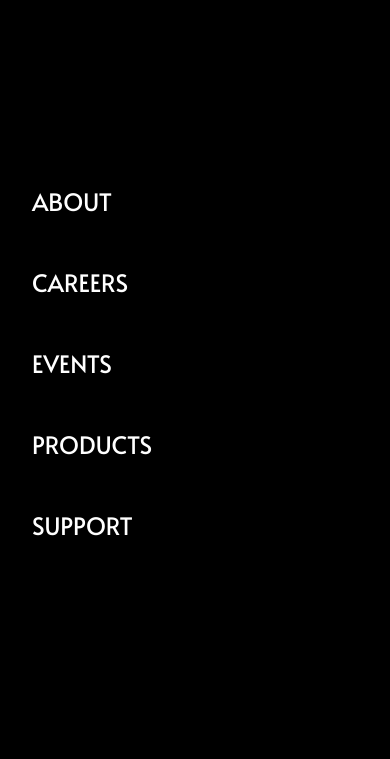
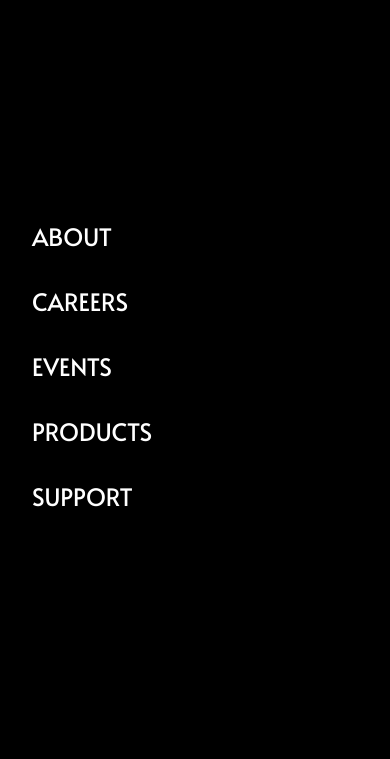
Before and after one commit to JhoellOpeyemi/loopstudio-landing-page, a plain HTML site: page index.html in a window 390 px wide. Both pictures are taken after a click on the element 356 px from the left and 46 px from the top of the page. Shown: the part 80-839 px from the top of the page. Drawn offline with Linux system fonts and the light colour scheme.

Commit message:
Fix issue with nav links

```diff
--- a/index.html
+++ b/index.html
@@ -208,7 +208,10 @@
 				Challenge by
 				<a href="https://www.frontendmentor.io?ref=challenge" target="_blank"
 					>Frontend Mentor</a
-				>. Coded by <a href="#">Jhoell Opeyemi</a>.
+				>. Coded by
+				<a href="https://github.com/JhoellOpeyemi" target="_blank"
+					>Jhoell Opeyemi</a
+				>.
 			</p>
 		</div>
 
--- a/js/script.js
+++ b/js/script.js
@@ -6,7 +6,7 @@ window.addEventListener('load', () => {
 
 const body = document.querySelector('body');
 const header = document.querySelector('header');
-const mobileNav = document.querySelector('.nav-links');
+const navLinks = document.querySelector('.nav-links');
 const hamburger = document.querySelector('.hamburger');
 const hamburgerImg = document.querySelector('.hamburger img');
 
@@ -15,8 +15,7 @@ hamburger.addEventListener('click', openNav);
 
 // Functions
 function openNav() {
-	mobileNav.classList.toggle('open');
-	header.classList.toggle('open');
+	navLinks.classList.toggle('open');
 	body.classList.toggle('noscroll');
 	hamburger.classList.toggle('open');
 
--- a/scss/style.scss
+++ b/scss/style.scss
@@ -60,6 +60,7 @@ a {
 	height: 100vh;
 	background: #bf64cb;
 	transition: all $transition-delay ease;
+	z-index: 3;
 
 	&-finish {
 		opacity: 0;
@@ -114,17 +115,15 @@ header {
 	transition: all $transition-delay;
 	padding-bottom: 12rem;
 
-	&.open {
-		background-color: $black;
-		background-blend-mode: multiply;
-	}
-
 	nav {
 		justify-content: space-between;
 		align-items: center;
 		padding-top: 2rem;
 
 		.logo-container {
+			position: relative;
+			z-index: 1;
+
 			img {
 				width: 80%;
 			}
@@ -135,12 +134,12 @@ header {
 			flex-direction: column;
 			align-items: flex-start;
 			justify-content: center;
-			position: absolute;
-			padding: 1rem 0 0 2rem;
-			top: 5rem;
+			position: fixed;
+			padding: 5rem 0 0 2rem;
+			top: 0;
 			left: 0;
 			width: 100%;
-			min-height: 90vh;
+			min-height: 100vh;
 			background: $black;
 			list-style: none;
 			clip-path: circle(100px at 85% -30%);
@@ -157,29 +156,29 @@ header {
 					pointer-events: all;
 
 					&:first-child {
-						animation: mobileNav $transition-delay $transition-delay forwards;
+						animation: mobileNav 700ms $transition-delay forwards;
 					}
 
 					&:nth-child(2) {
-						animation: mobileNav $transition-delay 650ms forwards;
+						animation: mobileNav 700ms 650ms forwards;
 					}
 
 					&:nth-child(3) {
-						animation: mobileNav $transition-delay 800ms forwards;
+						animation: mobileNav 700ms 800ms forwards;
 					}
 
 					&:nth-child(4) {
-						animation: mobileNav $transition-delay 950ms forwards;
+						animation: mobileNav 700ms 950ms forwards;
 					}
 
 					&:last-child {
-						animation: mobileNav $transition-delay 1100ms forwards;
+						animation: mobileNav 700ms 1100ms forwards;
 					}
 				}
 			}
 
 			li {
-				margin-bottom: 3rem;
+				margin-bottom: 2rem;
 				opacity: 0;
 				pointer-events: none;
 
@@ -193,6 +192,8 @@ header {
 		}
 
 		.hamburger {
+			position: relative;
+			z-index: 1;
 			cursor: pointer;
 			transition: all $transition-delay;
 
@@ -269,7 +270,7 @@ main {
 			&:hover,
 			&:focus {
 				h3 {
-					background-color: rgba($color: #f2efe8, $alpha: 0.8);
+					background-color: rgba($color: #f2efe8, $alpha: 0.6);
 					color: $black;
 				}
 			}
```
Also changed, not shown: css/style.css, 1 other file.
